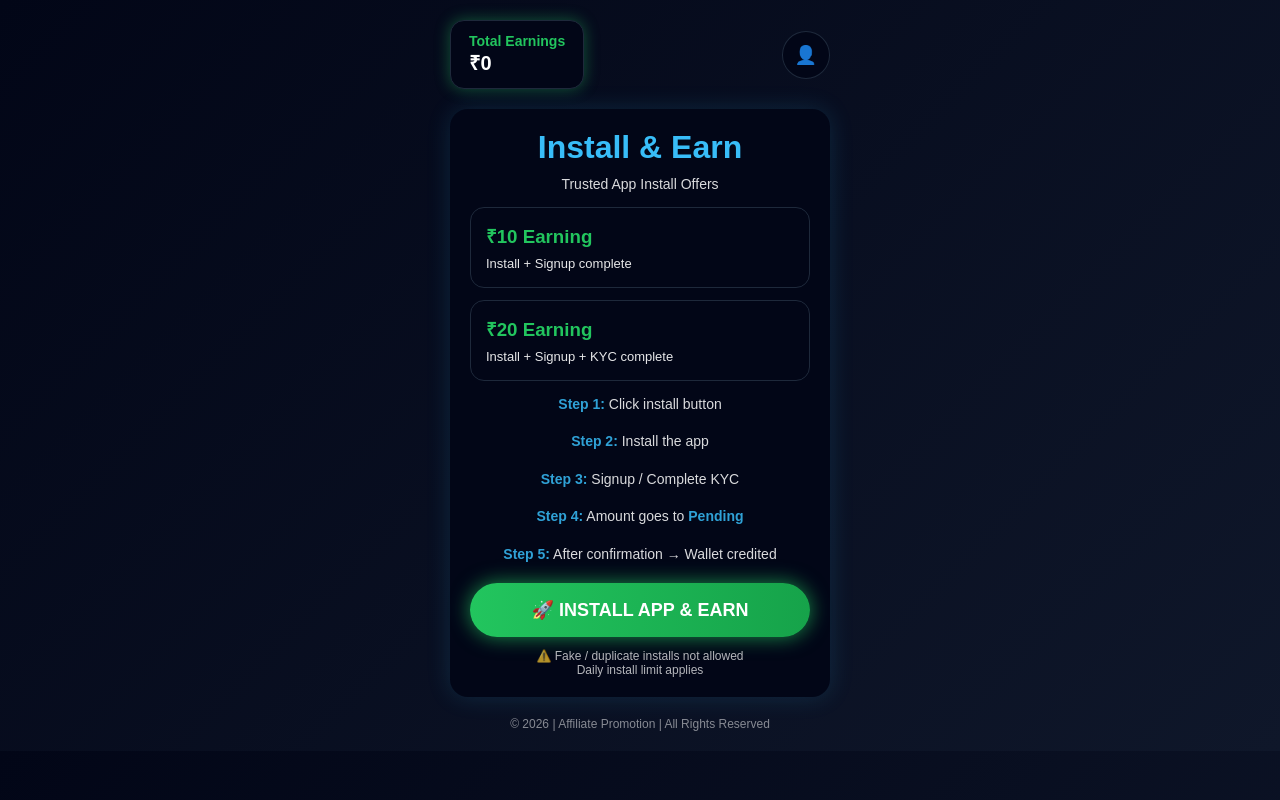
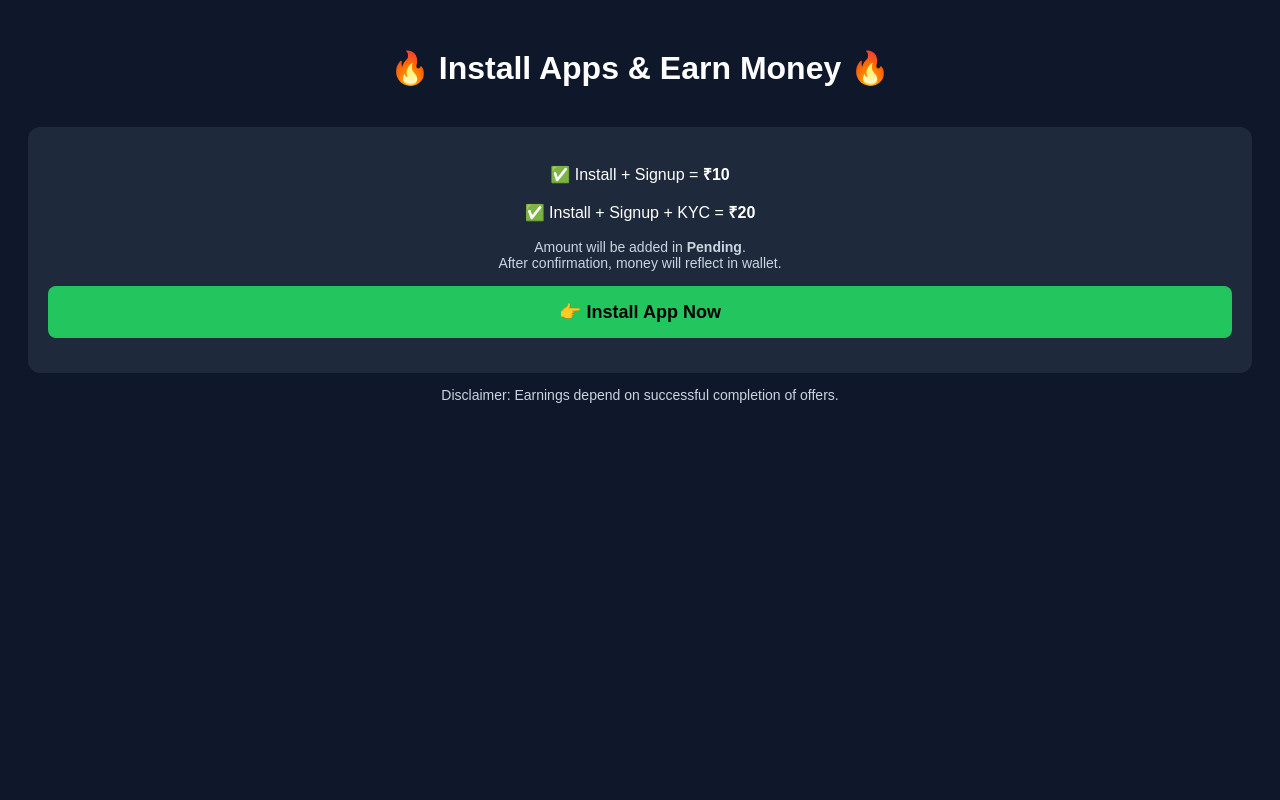
Before and after one commit to munnaff999/XDEVILEARNING2, a plain HTML site: page index.html in a window 1280 px wide. Drawn offline with Linux system fonts and the light colour scheme.

Commit message:
Update index.html

```diff
--- a/index.html
+++ b/index.html
@@ -2,201 +2,65 @@
 <html lang="en">
 <head>
     <meta charset="UTF-8">
+    <title>Install & Earn Money</title>
+
+    <!-- MyLead Verification -->
+    <meta name="mylead-verification" content="076c59a76e141e4caad47f89c494b3ce">
+    <!-- mylead-verification: 076c59a76e141e4caad47f89c494b3ce -->
+
     <meta name="viewport" content="width=device-width, initial-scale=1.0">
-
-<title>Install Apps & Earn Money</title>
-
-<!-- ✅ MyLead Verification -->
-<meta name="mylead-verification" content="076c59a76e141e4caad47f89c494b3ce">
-
     <style>
-*{
-    margin:0;
-    padding:0;
-    box-sizing:border-box;
-    font-family: Arial, Helvetica, sans-serif;
+        body {
+            font-family: Arial, sans-serif;
+            background: #0f172a;
+            color: white;
+            text-align: center;
+            padding: 20px;
         }
-
-body{
-    background: linear-gradient(135deg,#020617,#0f172a);
-    color:#ffffff;
+        .box {
+            background: #1e293b;
+            padding: 20px;
+            border-radius: 12px;
+            margin-top: 40px;
         }
-
-.container{
-    max-width:420px;
-    margin:auto;
-    padding:20px;
+        .btn {
+            display: block;
+            background: #22c55e;
+            color: black;
+            padding: 15px;
+            margin: 15px 0;
+            text-decoration: none;
+            border-radius: 8px;
+            font-size: 18px;
+            font-weight: bold;
         }
-
-.topbar{
-    display:flex;
-    justify-content:space-between;
-    align-items:center;
-    margin-bottom:20px;
-}
-
-.balance{
-    background:#020617;
-    border:1px solid #1e293b;
-    padding:12px 18px;
-    border-radius:14px;
-    box-shadow:0 0 15px rgba(34,197,94,0.4);
-}
-
-.balance h2{
-    font-size:14px;
-    color:#22c55e;
-}
-
-.balance p{
-    font-size:20px;
-    font-weight:bold;
-}
-
-.profile{
-    background:#020617;
-    border:1px solid #1e293b;
-    padding:12px;
-    border-radius:50%;
-    font-size:18px;
-}
-
-.card{
-    background:#020617;
-    border-radius:18px;
-    padding:20px;
-    margin-bottom:20px;
-    box-shadow:0 0 25px rgba(56,189,248,0.15);
-}
-
-.card h1{
-    text-align:center;
-    color:#38bdf8;
-    margin-bottom:10px;
-}
-
-.card p{
-    text-align:center;
-    font-size:14px;
-    opacity:0.85;
-    margin-bottom:15px;
-}
-
-.offer{
-    border:1px solid #1e293b;
-    border-radius:14px;
-    padding:15px;
-    margin-bottom:12px;
-}
-
-.offer h3{
-    color:#22c55e;
-    margin-bottom:6px;
-}
-
-.offer span{
-    font-size:13px;
-    opacity:0.9;
-}
-
-.steps{
-    font-size:14px;
-    line-height:1.6;
-    margin-top:10px;
-}
-
-.steps b{
-    color:#38bdf8;
-}
-
-.btn{
-    display:block;
-    width:100%;
-    background:linear-gradient(90deg,#22c55e,#16a34a);
-    color:#ffffff;
-    text-decoration:none;
-    padding:16px;
-    border-radius:50px;
-    text-align:center;
-    font-size:18px;
-    font-weight:bold;
-    margin-top:18px;
-    box-shadow:0 0 20px rgba(34,197,94,0.7);
-    transition:0.3s;
-}
-
-.btn:hover{
-    transform:scale(1.05);
-}
-
-.note{
-    font-size:12px;
-    opacity:0.7;
-    margin-top:12px;
-    text-align:center;
-}
-
-.footer{
-    text-align:center;
-    font-size:12px;
-    opacity:0.5;
-    margin-top:20px;
+        .note {
+            font-size: 14px;
+            color: #cbd5e1;
         }
     </style>
 </head>
-
 <body>
 
-<div class="container">
+<h1>🔥 Install Apps & Earn Money 🔥</h1>
 
-    <!-- TOP BAR -->
-    <div class="topbar">
-        <div class="balance">
-            <h2>Total Earnings</h2>
-            <p>₹0</p>
-        </div>
-        <div class="profile">👤</div>
+<div class="box">
+    <p>✅ Install + Signup = <b>₹10</b></p>
+    <p>✅ Install + Signup + KYC = <b>₹20</b></p>
+    <p class="note">
+        Amount will be added in <b>Pending</b>.<br>
+        After confirmation, money will reflect in wallet.
+    </p>
+
+    <!-- Affiliate link yahan baad me daalna -->
+    <a class="btn" href="#" target="_blank">
+        👉 Install App Now
+    </a>
 </div>
 
-    <!-- MAIN CARD -->
-    <div class="card">
-        <h1>Install & Earn</h1>
-        <p>Trusted App Install Offers</p>
-
-        <div class="offer">
-            <h3>₹10 Earning</h3>
-            <span>Install + Signup complete</span>
-        </div>
-
-        <div class="offer">
-            <h3>₹20 Earning</h3>
-            <span>Install + Signup + KYC complete</span>
-        </div>
-
-        <div class="steps">
-            <p><b>Step 1:</b> Click install button</p>
-            <p><b>Step 2:</b> Install the app</p>
-            <p><b>Step 3:</b> Signup / Complete KYC</p>
-            <p><b>Step 4:</b> Amount goes to <b>Pending</b></p>
-            <p><b>Step 5:</b> After confirmation → Wallet credited</p>
-        </div>
-
-        <!-- 🔥 MYLEAD TRACKING LINK -->
-        <a href="YOUR_MYLEAD_TRACKING_LINK_HERE" class="btn">
-            🚀 INSTALL APP & EARN
-        </a>
-
-        <div class="note">
-            ⚠️ Fake / duplicate installs not allowed
-            <br>Daily install limit applies
-        </div>
-    </div>
-
-    <div class="footer">
-        © 2026 | Affiliate Promotion | All Rights Reserved
-    </div>
-
-</div>
+<p class="note">
+    Disclaimer: Earnings depend on successful completion of offers.
+</p>
 
 </body>
 </html>
```
Lines whose indentation alone changed are shown as unchanged.
